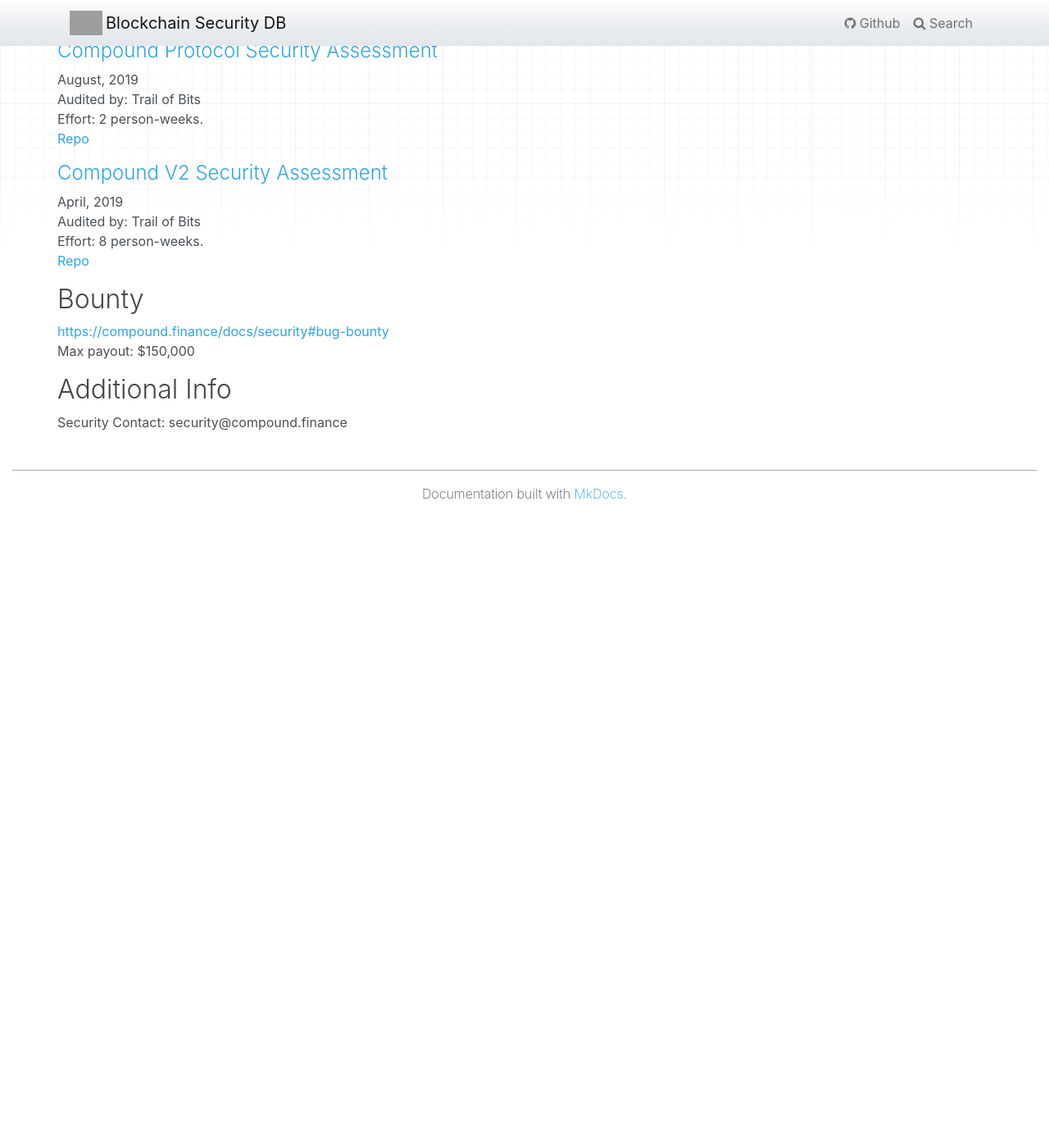
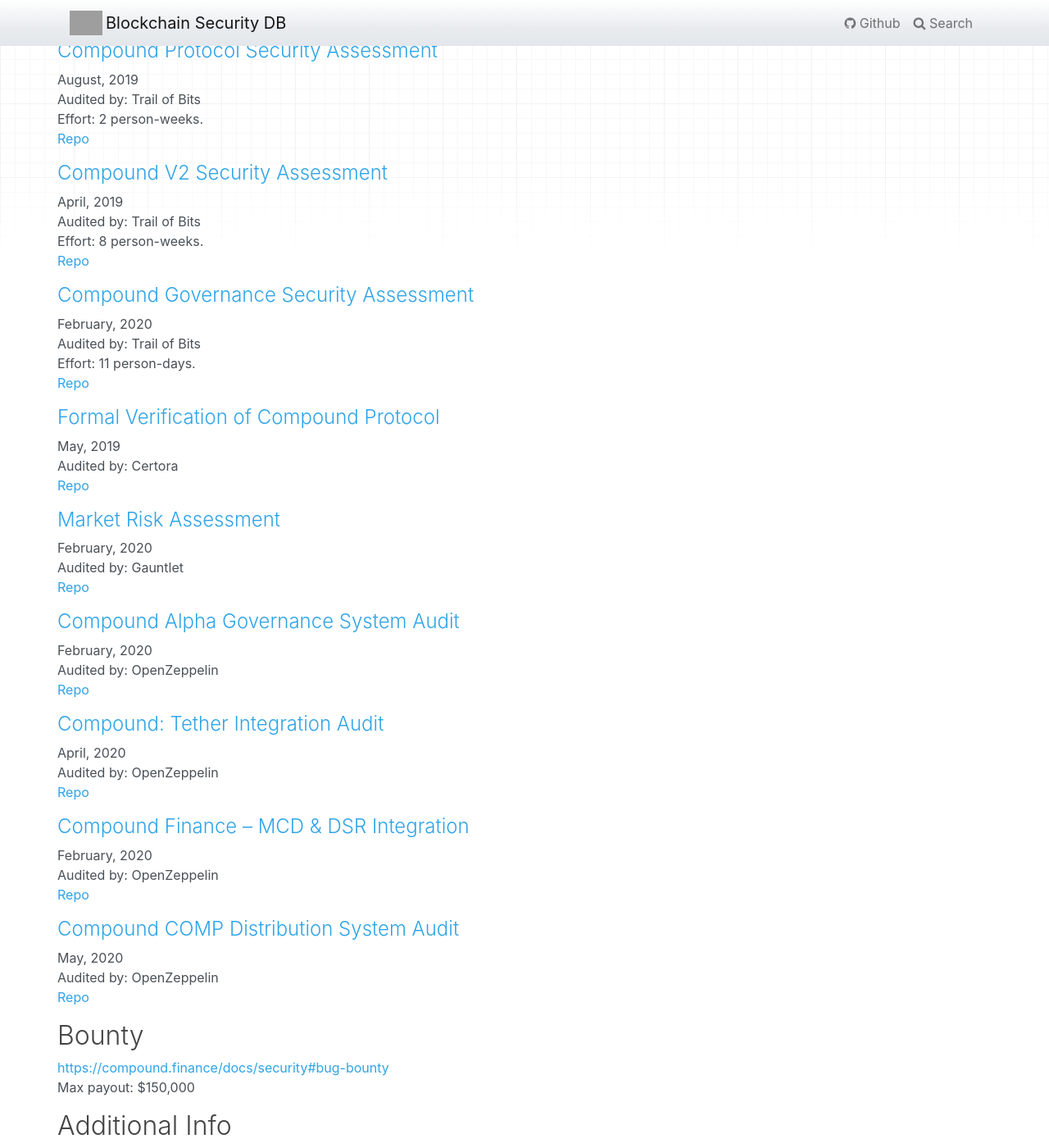
Before and after one commit to Consensys/blockchainSecurityDB, an MkDocs documentation site: the page built from docs/projects/compound.md, in a window 1280 px wide and 1400 px high, scrolled down 486 px. Shown: the whole window at 82% size. Built offline with MkDocs 1.6.1, drawn with Linux system fonts in a browser that asks for light colours; before the commit the page ends 1116 px from its top, so only the background shows below that; grey boxes are pictures that could not be loaded.

Commit message:
Update Compound Audits + added requirements.txt for PIP

```diff
--- a/docs/projects/compound.md
+++ b/docs/projects/compound.md
@@ -43,6 +43,62 @@ Audited by: Trail of Bits<br>Effort: 8 person-weeks.<br>
 
 
 
+#### [Compound Governance Security Assessment](https://github.com/trailofbits/publications/blob/master/reviews/compound-governance.pdf)
+
+February, 2020<br>
+Audited by: Trail of Bits<br>Effort: 11 person-days.<br>
+[Repo](https://github.com/compound-finance/compound-protocol/tree/55729b31b85220ab42e26d7b6db0ff6c0eb0dd23)
+
+
+
+#### [Formal Verification of Compound Protocol](https://compound.finance/documents/Certora.pdf)
+
+May, 2019<br>
+Audited by: Certora<br>
+[Repo](https://github.com/compound-finance/compound-protocol/tree/f385d71983ae5c5799faae9b2dfea43e5cf75262)
+
+
+
+#### [Market Risk Assessment](https://gauntlet.network/reports/compound)
+
+February, 2020<br>
+Audited by: Gauntlet<br>
+[Repo](https://github.com/compound-finance/compound-protocol/)
+
+
+
+#### [Compound Alpha Governance System Audit](https://blog.openzeppelin.com/compound-alpha-governance-system-audit/)
+
+February, 2020<br>
+Audited by: OpenZeppelin<br>
+[Repo](https://github.com/compound-finance/compound-protocol-alpha/blob/6858417c91921208c0b3ff342b11065c09665b1b/contracts/Governance)
+
+
+
+#### [Compound: Tether Integration Audit](https://blog.openzeppelin.com/compound-tether-integration-audit/)
+
+April, 2020<br>
+Audited by: OpenZeppelin<br>
+[Repo](https://github.com/compound-finance/compound-protocol-alpha/commit/65e870f7f45dca0a7a3a70209da9c5aec9d27c13)
+
+
+
+#### [Compound Finance – MCD & DSR Integration](https://blog.openzeppelin.com/compound-finance-mcd-dsr-integration/)
+
+February, 2020<br>
+Audited by: OpenZeppelin<br>
+[Repo](https://github.com/compound-finance/compound-protocol/tree/f385d71983ae5c5799faae9b2dfea43e5cf75262)
+
+
+
+#### [Compound COMP Distribution System Audit](https://blog.openzeppelin.com/compound-comp-distribution-system-audit/)
+
+May, 2020<br>
+Audited by: OpenZeppelin<br>
+[Repo](https://github.com/compound-finance/compound-protocol-alpha/pull/36/commits/a303a3259286869d0a4aae967d7cb9e55db39c37)
+
+
+
 
 ## Bounty
 
--- /dev/null
+++ b/requirements.txt
@@ -0,0 +1 @@
+mkdocs
```
Also changed, not shown: docs/index.md (+20 -20 lines), 1 other file.
